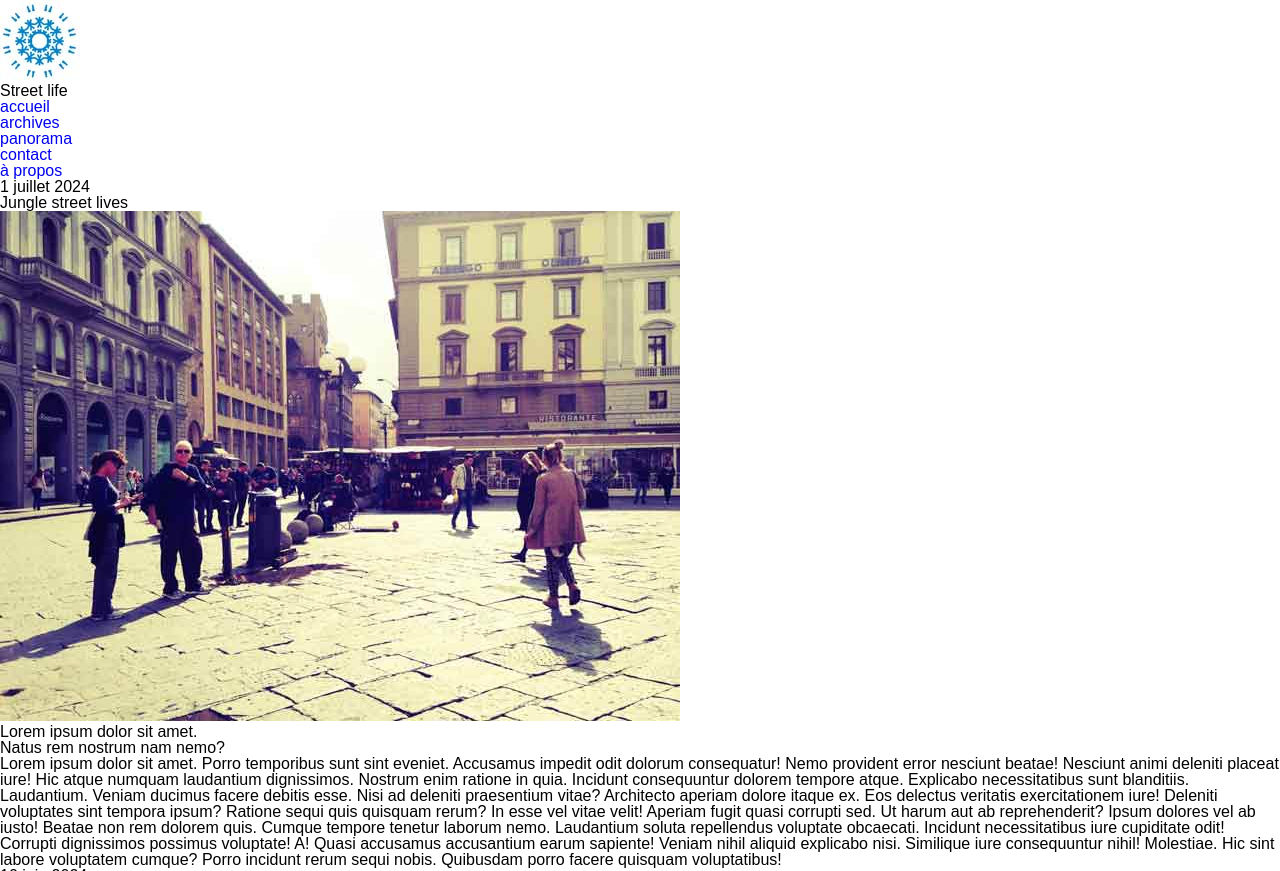
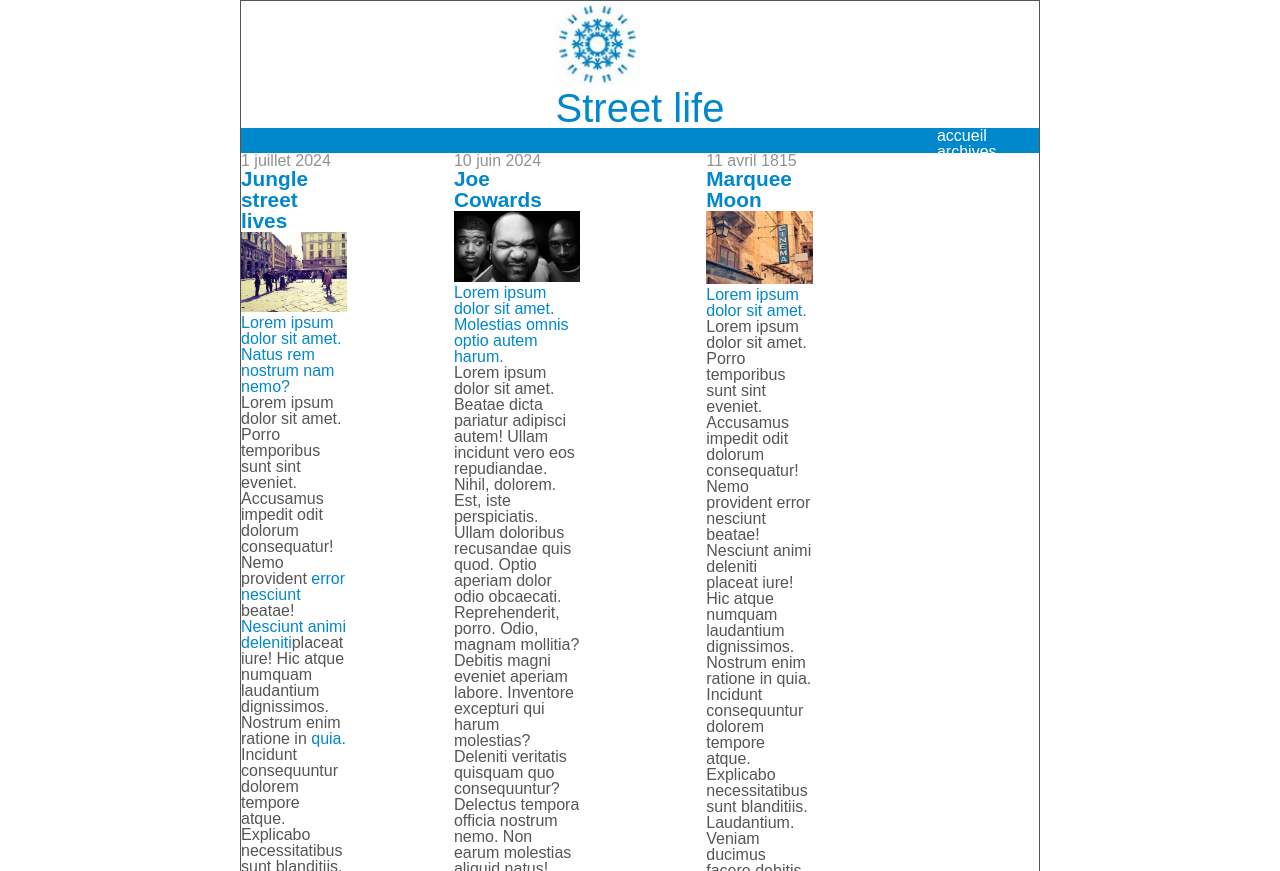
Before and after one commit to CedBG/DevoirFlexboxExercice2, a plain HTML site: page index.html in a window 1280 px wide. Shown: the top 871 px of the page. Drawn offline with Linux system fonts and the light colour scheme.

Commit message:
fin css / flexbox en cours

```diff
--- a/css/style.css
+++ b/css/style.css
@@ -0,0 +1,109 @@
+body {
+  color: #555;
+}
+
+.container {
+  width: 800px;
+  border: 1px solid;
+  margin: 0 auto;
+  box-sizing: border-box;
+}
+
+/* header */
+
+header {
+  width: 100%;
+}
+
+.logo {
+  width: 50%;
+}
+
+.log-h1 {
+  display: flex;
+  justify-content: center;
+}
+
+.logo:hover,
+h1:hover {
+  opacity: 50%;
+}
+
+.log-h1 h1 {
+  color: #0087cc;
+  font-size: 2.5rem;
+}
+
+h2 {
+  color: #0087cc;
+  font-size: 1.3rem;
+  font-weight: bold;
+}
+
+/* nav */
+
+nav {
+  background-color: #0087cc;
+  display: flex;
+  justify-content: flex-end;
+  padding-right: 20px;
+  height: 25px;
+}
+
+nav a {
+  color: #fff;
+  padding-right: 10px;
+}
+
+nav a:hover {
+  color: #ddd;
+}
+
+/* main */
+
+main {
+  width: 85%;
+}
+
+time {
+  color: #929292;
+}
+
+.section3 {
+  display: flex;
+}
+
+article {
+  width: 50%;
+  height: auto;
+}
+
+article img {
+  width: 100%;
+}
+
+figcaption {
+  color: #0087cc;
+}
+
+h2:hover {
+  color: #ff7b29;
+}
+
+span a {
+  color: #0087cc;
+}
+
+/* footer */
+
+footer {
+  width: 100%;
+}
+
+footer h3 {
+  font-weight: bold;
+}
+
+footer img:hover {
+  opacity: 50%;
+}
--- a/index.html
+++ b/index.html
@@ -1,6 +1,6 @@
-
 <!DOCTYPE html>
 <html lang="fr">
+
 <head>
     <meta charset="UTF-8">
     <meta http-equiv="X-UA-Compatible" content="IE=edge">
@@ -9,24 +9,39 @@
     <link rel="stylesheet" href="css/style.css">
     <title>Devoir Flexbox Exercice 2</title>
 </head>
+
 <body>
     <div class="container">
+
         <!-- header -->
+
         <header>
+            <div class="log-h1">
+                <a href="#">
                     <img src="img/logo.jpg" alt="logo du site" class="logo">
                     <h1>
                         Street life
                     </h1>
+                </a>
+            </div>
+
+            <!-- nav -->
+
             <nav>
+                <ul>
                     <li><a href="#">accueil</a></li>
                     <li><a href="#">archives</a></li>
                     <li><a href="#">panorama</a></li>
                     <li><a href="#">contact</a></li>
                     <li><a href="#">à propos</a></li>
+                </ul>
             </nav>
         </header>
+
         <!-- main -->
+
         <main>
+            <div class="section3">
                 <section>
                     <article>
                         <p>
@@ -34,7 +49,9 @@
                                 1 juillet 2024
                             </time>
                         </p>
+                        <a href="#">
                             <h2>Jungle street lives</h2>
+                        </a>
                         <figure>
                             <img src="img/image.jpg" alt="une place animée">
                             <figcaption>Lorem ipsum dolor sit amet. <br>
@@ -44,10 +61,10 @@
                             Lorem ipsum dolor sit amet.
                             Porro temporibus sunt sint eveniet.
                             Accusamus impedit odit dolorum consequatur!
-                        Nemo provident error nesciunt beatae!
-                        Nesciunt animi deleniti placeat iure!
+                            Nemo provident <span><a href="#"> error nesciunt</a></span> beatae!
+                            <span><a href="#">Nesciunt animi deleniti</a></span>placeat iure!
                             Hic atque numquam laudantium dignissimos.
-                        Nostrum enim ratione in quia.
+                            Nostrum enim ratione in <span> <a href="#"> quia.</a> </span>
                             Incidunt consequuntur dolorem tempore atque.
                             Explicabo necessitatibus sunt blanditiis. Laudantium.
                             Veniam ducimus facere debitis esse.
@@ -57,7 +74,7 @@
                             Deleniti voluptates sint tempora ipsum?
                             Ratione sequi quis quisquam rerum?
                             In esse vel vitae velit!
-                        Aperiam fugit quasi corrupti sed.
+                            <span> <a href="#"> Aperiam</a></span> fugit quasi corrupti sed.
                             Ut harum aut ab reprehenderit?
                             Ipsum dolores vel ab iusto!
                             Beatae non rem dolorem quis.
@@ -66,7 +83,7 @@
                             Incidunt necessitatibus iure cupiditate odit!
                             Corrupti dignissimos possimus voluptate! A!
                             Quasi accusamus accusantium earum sapiente!
-                        Veniam nihil aliquid explicabo nisi.
+                            Veniam nihil aliquid <span> <a href="#">explicabo nisi.</a> </span>
                             Similique iure consequuntur nihil! Molestiae.
                             Hic sint labore voluptatem cumque?
                             Porro incidunt rerum sequi nobis.
@@ -81,7 +98,9 @@
                                 10 juin 2024
                             </time>
                         </p>
+                        <a href="#">
                             <h2>Joe Cowards</h2>
+                        </a>
                         <figure>
                             <img src="img/picture.jpg" alt="portrait de trois hommes">
                             <figcaption>Lorem ipsum dolor sit amet. <br>
@@ -133,7 +152,9 @@
                                 11 avril 1815
                             </time>
                         </p>
+                        <a href="#">
                             <h2>Marquee Moon</h2>
+                        </a>
                         <figure>
                             <img src="img/cinema.jpg" alt="immeuble avec une enseigne cinéma">
                             <figcaption>Lorem ipsum dolor sit amet.</figcaption>
@@ -172,8 +193,11 @@
                         </p>
                     </article>
                 </section>
+            </div>
         </main>
+
         <!-- footer -->
+
         <footer>
             <h2>
                 Street life - The jungle goove
@@ -192,4 +216,5 @@
         </footer>
     </div>
 </body>
+
 </html>
```
Lines whose indentation alone changed are shown as unchanged.
